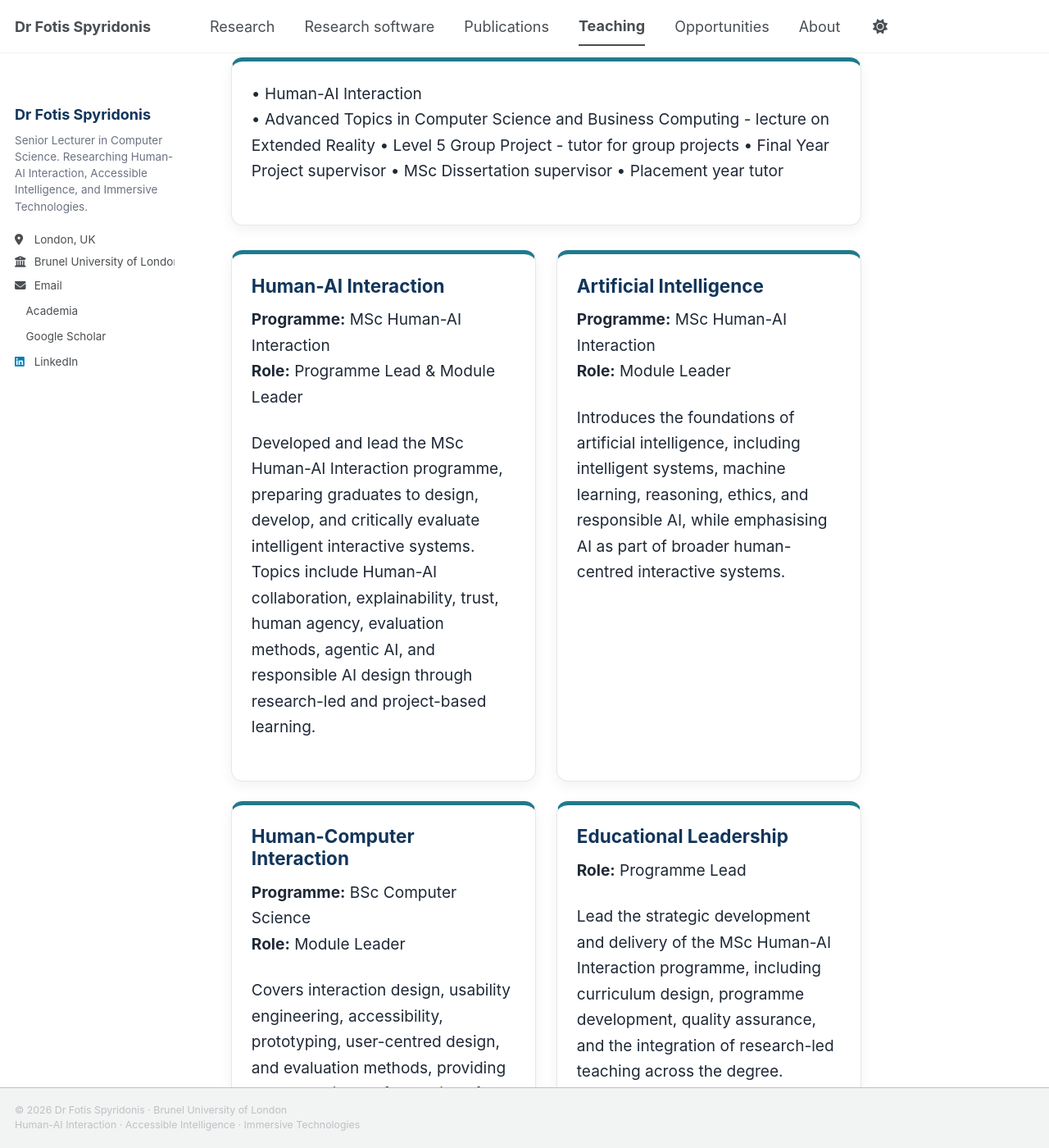
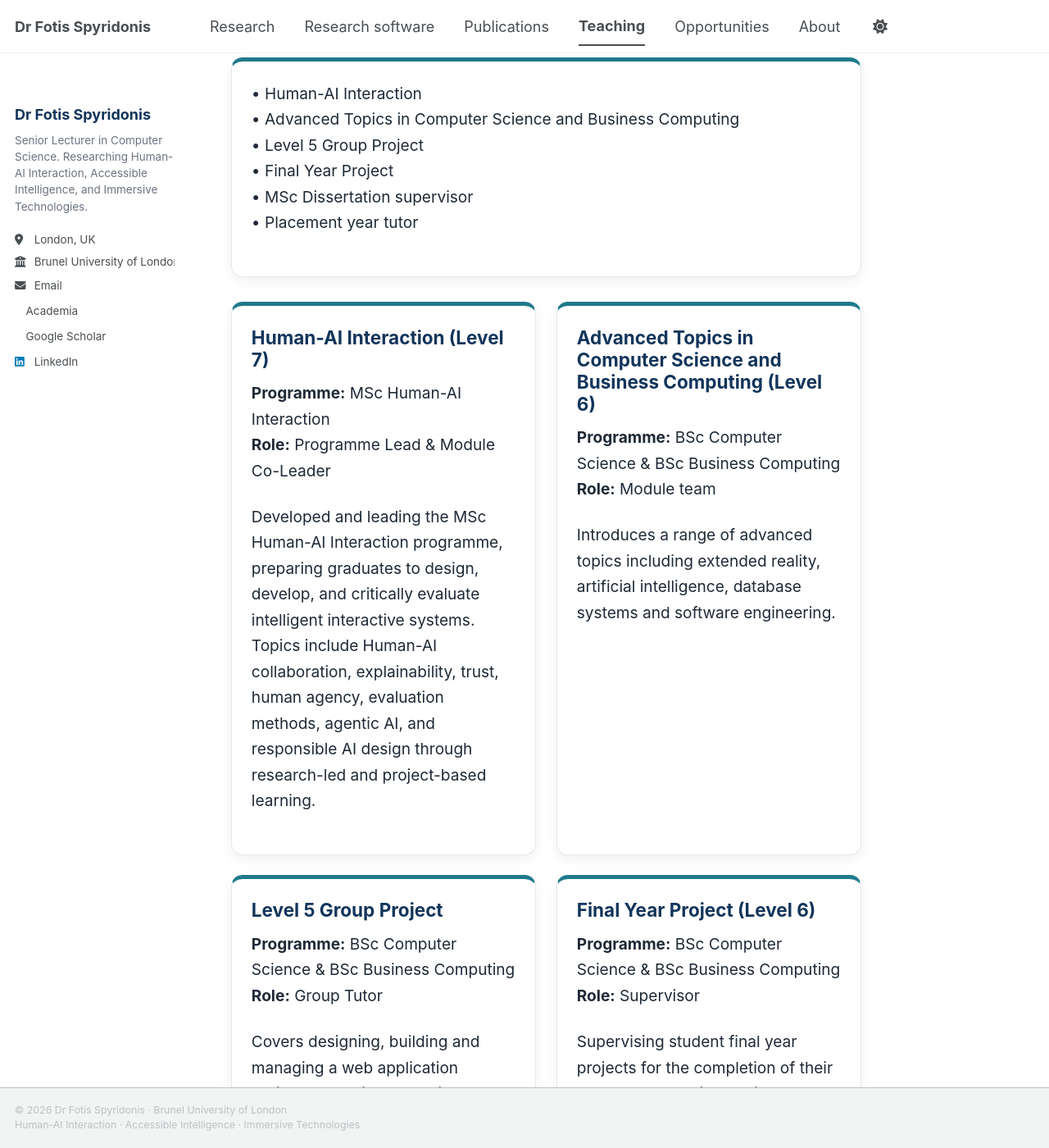
Before and after one commit to fotios-spyridonis/fotios-spyridonis.github.io, a Jekyll site: the page built from _pages/teaching.md, in a window 1280 px wide and 1400 px high, scrolled down 608 px. Shown: the whole window at 82% size. Built offline with Jekyll 4.4.1, drawn with Linux system fonts in a browser that asks for light colours; a style sheet for code colours, icons or effects is not loaded; some of the changed text lies outside the part shown.

Commit message:
Update teaching.md

```diff
--- a/_pages/teaching.md
+++ b/_pages/teaching.md
@@ -21,11 +21,11 @@ author_profile: true
 
 <p>
 • Human-AI Interaction<br>
-• Advanced Topics in Computer Science and Business Computing - lecture on Extended Reality
-• Level 5 Group Project - tutor for group projects
-• Final Year Project supervisor
-• MSc Dissertation supervisor
-• Placement year tutor
+• Advanced Topics in Computer Science and Business Computing<br>
+• Level 5 Group Project<br>
+• Final Year Project<br>
+• MSc Dissertation supervisor<br>
+• Placement year tutor<br>
 </p>
 
 </div>
@@ -36,75 +36,96 @@ author_profile: true
 
 <div class="research-card">
 
-<h3>Human-AI Interaction</h3>
+<h3>Human-AI Interaction (Level 7)</h3>
 
 <p>
 <strong>Programme:</strong> MSc Human-AI Interaction<br>
-<strong>Role:</strong> Programme Lead & Module Leader
+<strong>Role:</strong> Programme Lead & Module Co-Leader
 </p>
 
 <p>
-Developed and lead the MSc Human-AI Interaction programme, preparing graduates to design, develop, and critically evaluate intelligent interactive systems. Topics include Human-AI collaboration, explainability, trust, human agency, evaluation methods, agentic AI, and responsible AI design through research-led and project-based learning.
+Developed and leading the MSc Human-AI Interaction programme, preparing graduates to design, develop, and critically evaluate intelligent interactive systems. Topics include Human-AI collaboration, explainability, trust, human agency, evaluation methods, agentic AI, and responsible AI design through research-led and project-based learning.
+</p>
+
+</div>
+
+<div class="research-card">
+
+<h3>Advanced Topics in Computer Science and Business Computing (Level 6)</h3>
+
+<p>
+<strong>Programme:</strong> BSc Computer Science & BSc Business Computing<br>
+<strong>Role:</strong> Module team
+</p>
+<p>
+Introduces a range of advanced topics including extended reality, artificial intelligence, database systems and software engineering.
 </p>
 
 </div>
 
 
+<div class="research-card">
 
+<h3>Level 5 Group Project</h3>
+
+<p>
+<strong>Programme:</strong> BSc Computer Science & BSc Business Computing<br>
+<strong>Role:</strong> Group Tutor
+</p>
+
+<p>
+Covers designing, building and managing a web application project, emulating an environment that is similar to a small, innovative start-up.
+</p>
+
+</div>
 
 <div class="research-card">
 
-<h3>Artificial Intelligence</h3>
+<h3>Final Year Project (Level 6)</h3>
 
 <p>
-<strong>Programme:</strong> MSc Human-AI Interaction<br>
-<strong>Role:</strong> Module Leader
+<strong>Programme:</strong> BSc Computer Science & BSc Business Computing<br>
+<strong>Role:</strong> Supervisor
 </p>
 
 <p>
-Introduces the foundations of artificial intelligence, including intelligent systems, machine learning, reasoning, ethics, and responsible AI, while emphasising AI as part of broader human-centred interactive systems.
+Supervising student final year projects for the completion of their undergraduate dissertation requirements.
+</p>
+
+</div>
+
+<div class="research-card">
+
+<h3>MSc Dissertation (Level 7)</h3>
+
+<p>
+<strong>Programme:</strong> MSc Human-AI Interaction, MSc Data Science and Analytics & MSc Artificial Intelligence<br>
+<strong>Role:</strong> Supervisor
+</p>
+
+<p>
+Supervising Master Dissertation projects for the completion of their postgraduate dissertation requirements.
+</p>
+
+</div>
+
+<div class="research-card">
+
+<h3>Work Placement (Level 5)</h3>
+
+<p>
+<strong>Programme:</strong>BSc Computer Science & BSc Business Computing<<br>
+<strong>Role:</strong> Tutor
+</p>
+
+<p>
+Visiting placement students at their workplace and supporting them throughout their placement year.
 </p>
 
 </div>
 
 
-
-
-<div class="research-card">
-
-<h3>Human-Computer Interaction</h3>
-
-<p>
-<strong>Programme:</strong> BSc Computer Science<br>
-<strong>Role:</strong> Module Leader
-</p>
-
-<p>
-Covers interaction design, usability engineering, accessibility, prototyping, user-centred design, and evaluation methods, providing students with the foundations for designing effective interactive systems.
-</p>
-
 </div>
-
-
-
-
-<div class="research-card">
-
-<h3>Educational Leadership</h3>
-
-<p>
-<strong>Role:</strong> Programme Lead
-</p>
-
-<p>
-Lead the strategic development and delivery of the MSc Human-AI Interaction programme, including curriculum design, programme development, quality assurance, and the integration of research-led teaching across the degree.
-</p>
-
-</div>
-
-</div>
-
-
 
 
 <h2>Research Supervision</h2>
@@ -116,7 +137,7 @@ Lead the strategic development and delivery of the MSc Human-AI Interaction prog
 <h3>Doctoral Research</h3>
 
 <p>
-Supervising PhD research in Human-AI Interaction, Accessible Intelligence, immersive technologies, accessibility, explainable AI, intelligent interactive systems, and human-centred AI.
+Supervising PhD research in Human-AI Interaction, Accessible Intelligence, immersive technologies, accessibility, and intelligent interactive systems.
 </p>
 
 </div>
@@ -126,7 +147,7 @@ Supervising PhD research in Human-AI Interaction, Accessible Intelligence, immer
 <h3>Master's Dissertations</h3>
 
 <p>
-Supervising MSc research projects across artificial intelligence, Human-AI Interaction, accessibility, XR, interactive systems, machine learning, and emerging technologies.
+Supervising MSc research projects across artificial intelligence, Human-AI Interaction, accessibility, XR, interactive systems, and emerging technologies.
 </p>
 
 </div>
```
